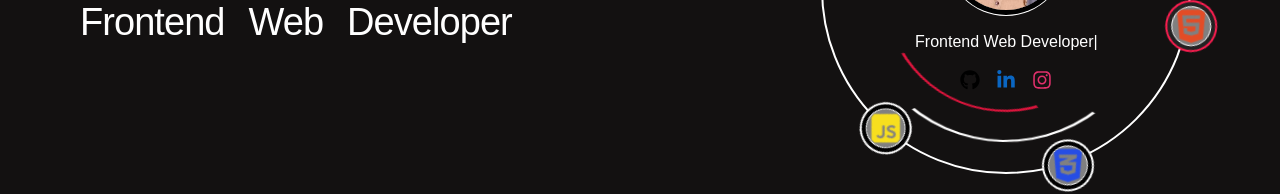
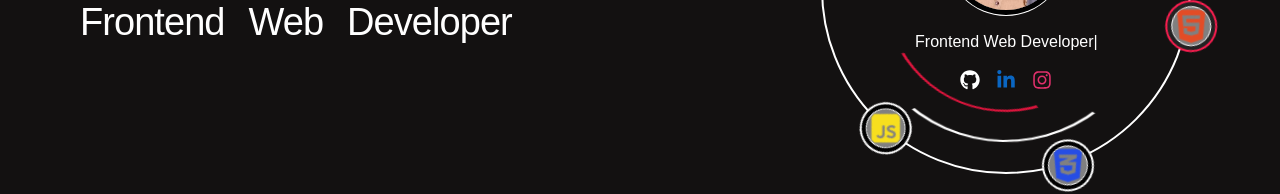
Before and after one commit to Nomanshabeer27/Personal-Portfolio, a React (Vite) app: page / in a window 1280 px wide. Shown: the part 316-510 px from the top of the page. Built offline with nearby package versions, Linux system fonts and the light colour scheme.

Commit message:
new updates

```diff
--- a/src/components/Right.jsx
+++ b/src/components/Right.jsx
@@ -58,7 +58,7 @@ const Right = () => {
                                 />
                             </div>
                             <div className="links flex gap-4 mt-4">
-                                <a href="https://github.com/Abhishek-0909" target="_blank"><FaGithub className='icons text-[black] text-[20px]' /></a>
+                                <a href="https://github.com/Abhishek-0909" target="_blank"><FaGithub className='icons text-[white] text-[20px]' /></a>
                                 <a href="https://www.linkedin.com/in/abhishek-kumar-711199231/" target="_blank"><FaLinkedinIn className='icons text-[#0a66c2] text-[20px]' /></a>
                                 <a href="https://www.instagram.com/abhishek_kumar_0909/" target="_blank"><FaInstagram className='icons text-[#e1306c] text-[20px]' /></a>
                             </div>
```
